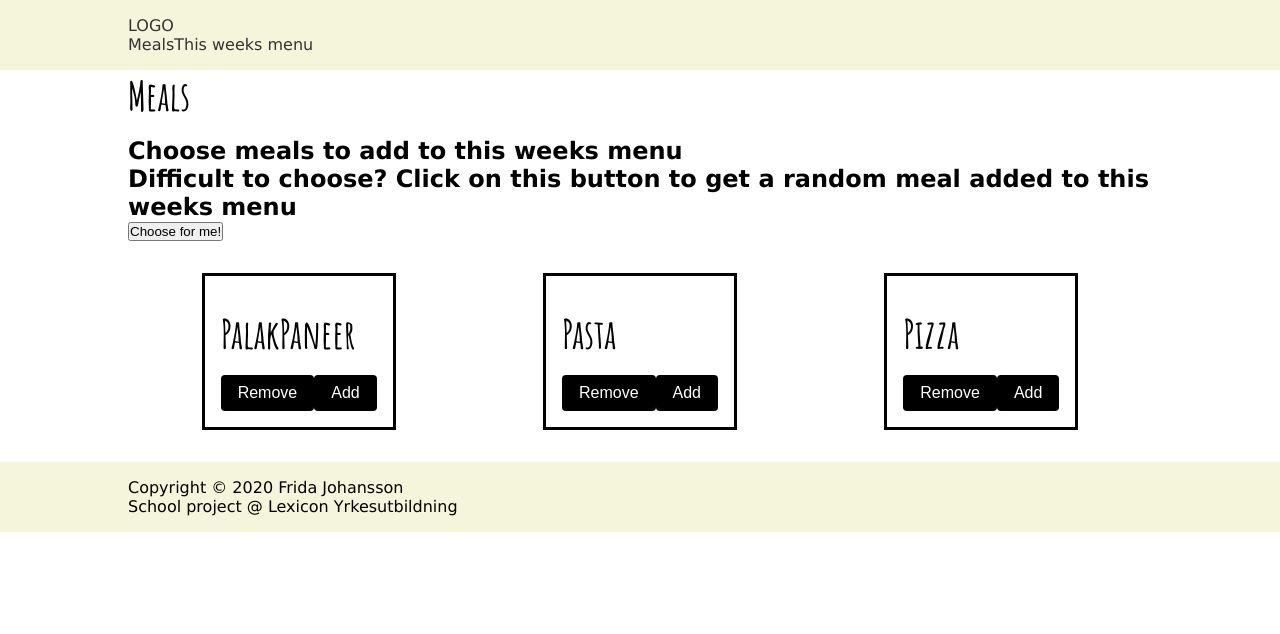
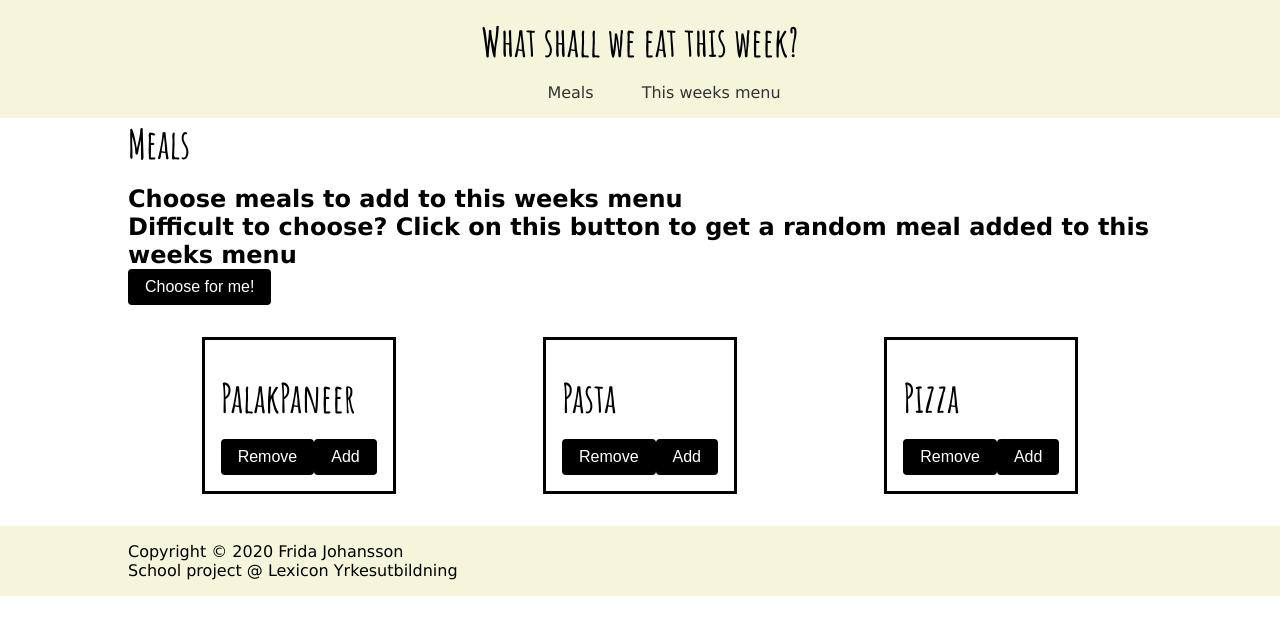
Before and after one commit to johanssonfridamaria/meals-of-the-week-app, a Vue app: page / in a window 1280 px wide. Shown: the top 634 px of the page. Built offline with nearby package versions, Linux system fonts and the light colour scheme.

Commit message:
removed container class, added headlines, changed styling

```diff
--- a/src/components/Navigation/Navbar.vue
+++ b/src/components/Navigation/Navbar.vue
@@ -1,11 +1,9 @@
 <template>
-  <nav class="navbar">
-    <div class="container">
-      <router-link class="nav-link" to="/">LOGO</router-link>
-      <div class="">
-        <router-link class="nav-link" to="/">Meals</router-link>
-        <router-link class="nav-link" to="/menu">This weeks menu</router-link>
-      </div>
+  <nav class="navbar d-flex column">
+    <h1>What shall we eat this week?</h1>
+    <div class="links d-flex row">
+      <router-link class="nav-link" to="/">Meals</router-link>
+      <router-link class="nav-link" to="/menu">This weeks menu</router-link>
     </div>
   </nav>
 </template>
@@ -17,12 +15,23 @@ export default {
 </script>
 
 <style scoped>
-.navbar{
+.navbar {
   background-color: beige;
   padding: 1rem 0;
+  align-items: center;
 }
 .nav-link {
   text-decoration: none;
   color: #333;
+  margin-left: 3rem;
+  font-size: 1rem;
+}
+@media (max-width: 768px) {
+  /* .links{
+    flex-direction: column;
+  }
+  .nav-link{
+    margin-bottom: 1rem;
+  } */
 }
 </style>
--- a/src/views/Meals.vue
+++ b/src/views/Meals.vue
@@ -3,7 +3,7 @@
     <h1>Meals</h1>
     <h2>Choose meals to add to this weeks menu</h2>
     <h2>Difficult to choose? Click on this button to get a random meal added to this weeks menu</h2>
-    <button>Choose for me!</button>
+    <button class="btn">Choose for me!</button>
     <div class="d-flex row-wrap">
     <mealCard v-for="(meal, index) in meals" :key="index" :meal="meal"/>
     </div>
```
